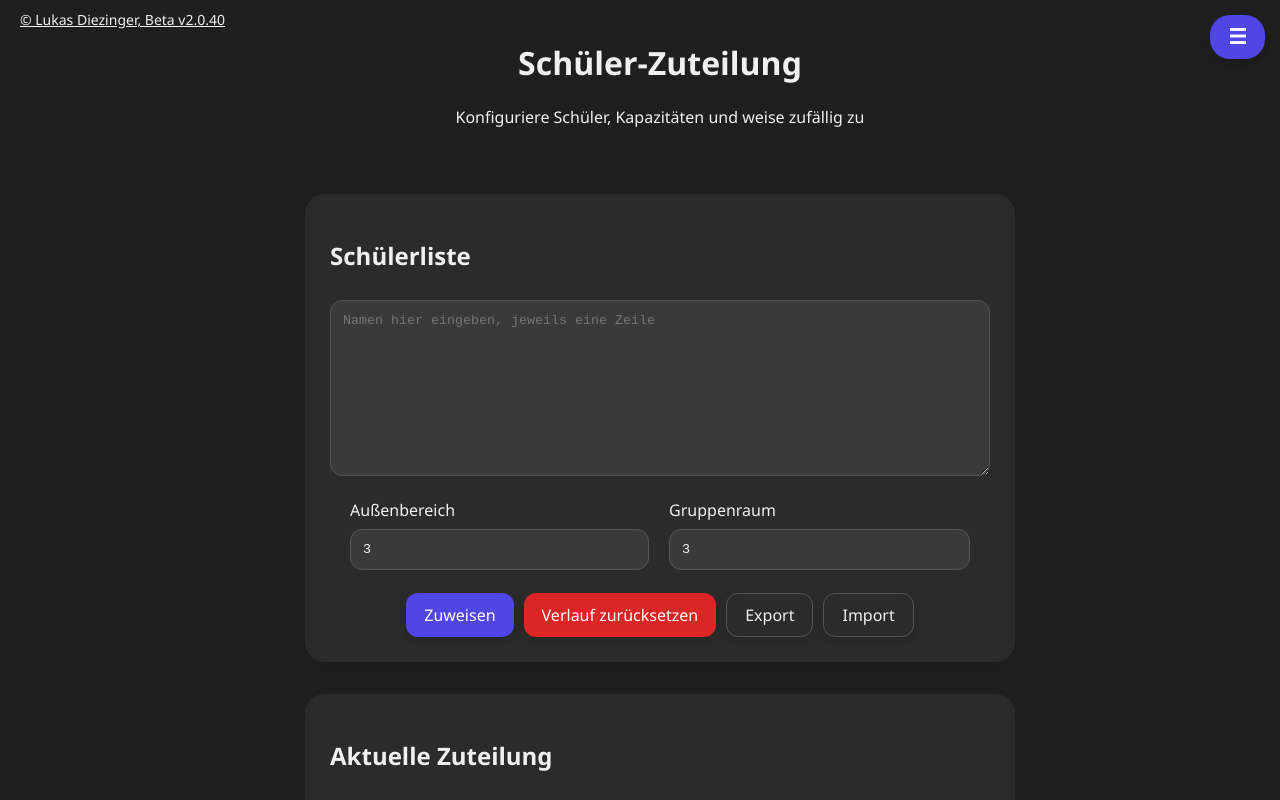
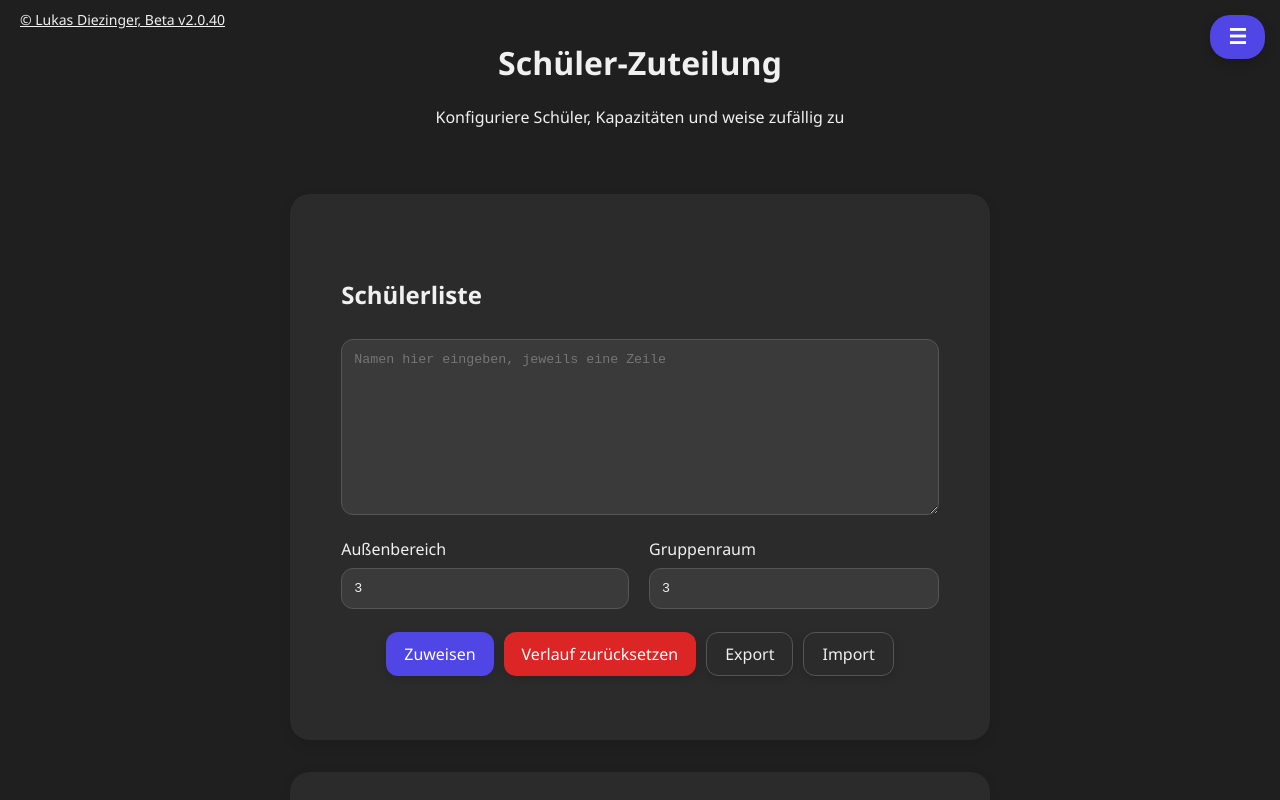
Before and after one commit to TheUltimateVxnom/ZuteilungSchueler, a React (Vite) app: page / in a window 1280 px wide. Shown: the top 800 px of the page. Built offline with nearby package versions, Linux system fonts and the light colour scheme.

Commit message:
Beta 2,0

```diff
--- a/src/index.css
+++ b/src/index.css
@@ -38,8 +38,7 @@ body {
   font-family: 'Segoe UI', sans-serif;
   background-color: var(--bg);
   color: var(--text-color);
-  display: flex;
-  justify-content: center;
+  min-height: 100vh;
 }
 
 /* Dark/Light Button */
@@ -72,23 +71,29 @@ body {
   max-width: 1200px;
   width: 100%;
   padding: 20px;
+  margin: 0 auto;
+  box-sizing: border-box;
 }
 .app-inner {
   display: flex;
   flex-direction: column;
-  gap: 50px; /* Erhöhe den Abstand zwischen den Cards */
+  gap: 50px;
 }
 
 /* App Cards */
 .card {
   background-color: var(--card-bg);
-  padding: 25px;
+  padding: 5vw 4vw;
   border-radius: 20px;
   box-shadow: 0 4px 12px rgba(0,0,0,0.1);
   transition: 0.3s;
-  margin-bottom: 32px; /* Abstand unter jeder Card */
+  margin-bottom: 32px;
+  width: 100%;
+  max-width: 700px;
+  box-sizing: border-box;
+  margin-left: auto;
+  margin-right: auto;
 }
-.card:hover { box-shadow: 0 6px 20px rgba(0,0,0,0.15); }
 
 /* Inputs & Textareas */
 .card-input, input, textarea {
@@ -104,14 +109,76 @@ body {
   margin-bottom: 8px;
 }
 
+/* Timeline Card */
+.timeline-card {
+  min-height: 300px;
+  padding: 6vw 4vw 6vw 7vw;
+  height: auto;
+  max-width: 98vw;
+  box-sizing: border-box;
+  overflow: visible;
+}
+
+/* Timeline List */
+.timeline-list {
+  margin: 6vw 0 0 0;
+  padding-left: 0;
+  display: flex;
+  flex-direction: column;
+  gap: 7vw;
+}
+
+/* Timeline Item */
+.timeline-item {
+  display: flex;
+  align-items: flex-start;
+  gap: 7vw;
+  position: relative;
+  min-height: 48px;
+}
+
+/* Timeline Dot */
+.timeline-dot {
+  width: 7vw;
+  max-width: 32px;
+  min-width: 18px;
+  height: 7vw;
+  max-height: 32px;
+  min-height: 18px;
+  background: var(--primary);
+  border-radius: 50%;
+  box-shadow: 0 0 16px 4px var(--primary);
+  border: none;
+  flex-shrink: 0;
+  margin-top: 4px;
+}
+
+/* Timeline Text */
+.timeline-date {
+  font-weight: bold;
+  color: var(--primary);
+  margin-bottom: 8px;
+  font-size: 1.1rem;
+  word-break: break-word;
+}
+.timeline-content {
+  color: var(--text-color);
+  font-size: 1rem;
+  padding-bottom: 10px;
+  word-break: break-word;
+}
+
 /* Grid Layout */
 .grid-section {
   display: grid;
   grid-template-columns: 1fr;
   gap: 20px;
 }
-@media(min-width:768px){
-  .grid-section { grid-template-columns: repeat(3, 1fr); gap: 20px; }
+@media (min-width: 768px) {
+  .grid-section {
+    grid-template-columns: repeat(3, 1fr);
+    gap: 20px;
+  }
 }
 
 /* Buttons Modern */
@@ -266,51 +333,3 @@ body {
   text-decoration: none;
   display: block;
 }
-
-.timeline-card {
-  min-height: 600px;
-  padding: 64px 64px 64px 120px;
-  height: auto;
-  max-height: none;
-  overflow: visible;
-}
-
-.timeline-list {
-  margin: 40px 0 0 0;
-  padding-left: 0;
-  display: flex;
-  flex-direction: column;
-  gap: 56px;
-}
-
-.timeline-item {
-  display: flex;
-  align-items: flex-start;
-  gap: 64px;
-  position: relative;
-  min-height: 56px;
-}
-
-.timeline-dot {
-  width: 32px;
-  height: 32px;
-  background: var(--primary);
-  border-radius: 50%;
-  box-shadow: 0 0 16px 4px var(--primary);
-  border: none;
-  flex-shrink: 0;
-  margin-top: 4px;
-}
-
-.timeline-date {
-  font-weight: bold;
-  color: var(--primary);
-  margin-bottom: 8px;
-  font-size: 1.2rem;
-}
-
-.timeline-content {
-  color: var(--text-color);
-  font-size: 1.1rem;
-  padding-bottom: 10px;
-}
```
